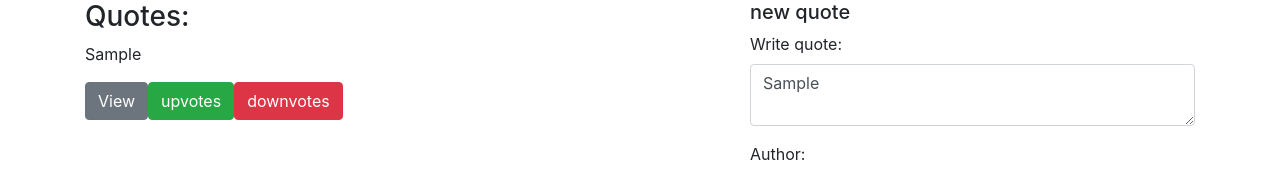
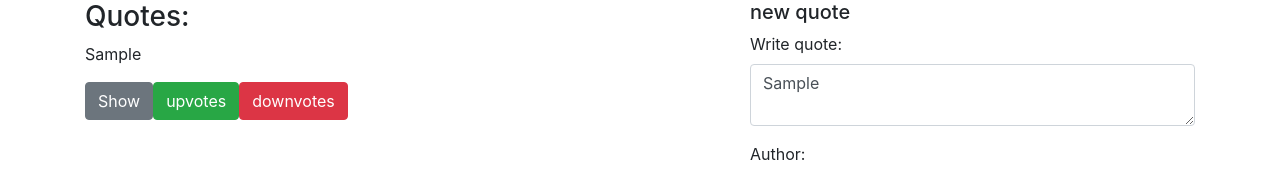
Before and after one commit to kingsam91/Quotes, an Angular app: page / in a window 1280 px wide. Both pictures are taken after typing "Sample", "Sample", "Sample" into the empty fields and a click on the button "submit". Shown: the top 172 px of the page. Built offline with nearby package versions, Linux system fonts and the light colour scheme.

Commit message:
short hand if statement, show button text based on current state

```diff
--- a/src/app/quote/quote.component.html
+++ b/src/app/quote/quote.component.html
@@ -5,7 +5,7 @@
             <div *ngFor='let quote of quotes;let i = index'>
                 <p>{{quote.quote}}</p>
                 <app-quote-detail *ngIf='quote.showDetails' [quote]='quote'></app-quote-detail>
-                <button (click)='toggleDetails(i)' class="btn btn-secondary">View</button>
+                <button (click)='toggleDetails(i)' class="btn btn-secondary">{{quote.showDetails ? 'Hide' : 'Show'}}</button>
                 <button class="btn btn-success" id="upvotes">upvotes</button>
                 <button class="btn btn-danger" id="downvotes">downvotes</button>
             </div>
```
